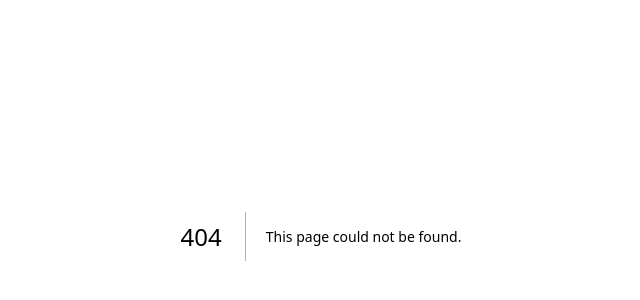
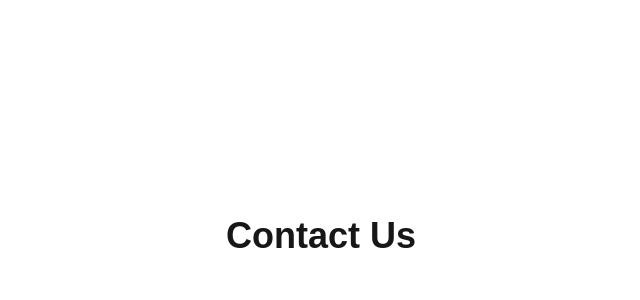
Before and after one commit to shersingh077/-stockslearner-landing, a Next.js app: page /contact in a window 1280 px wide. Before the commit this address had no page. Shown: the part 164-464 px from the top of the page, without its empty margins (319-959 px from the left). Built offline with nearby package versions, Linux system fonts and the light colour scheme.

Commit message:
Add contact page

```diff
--- /dev/null
+++ b/app/contact/page.tsx
@@ -0,0 +1,9 @@
+export default function ContactPage() {
+  return (
+    <main className="min-h-screen flex items-center justify-center">
+      <h1 className="text-4xl font-bold">
+        Contact Us
+      </h1>
+    </main>
+  );
+}
```
